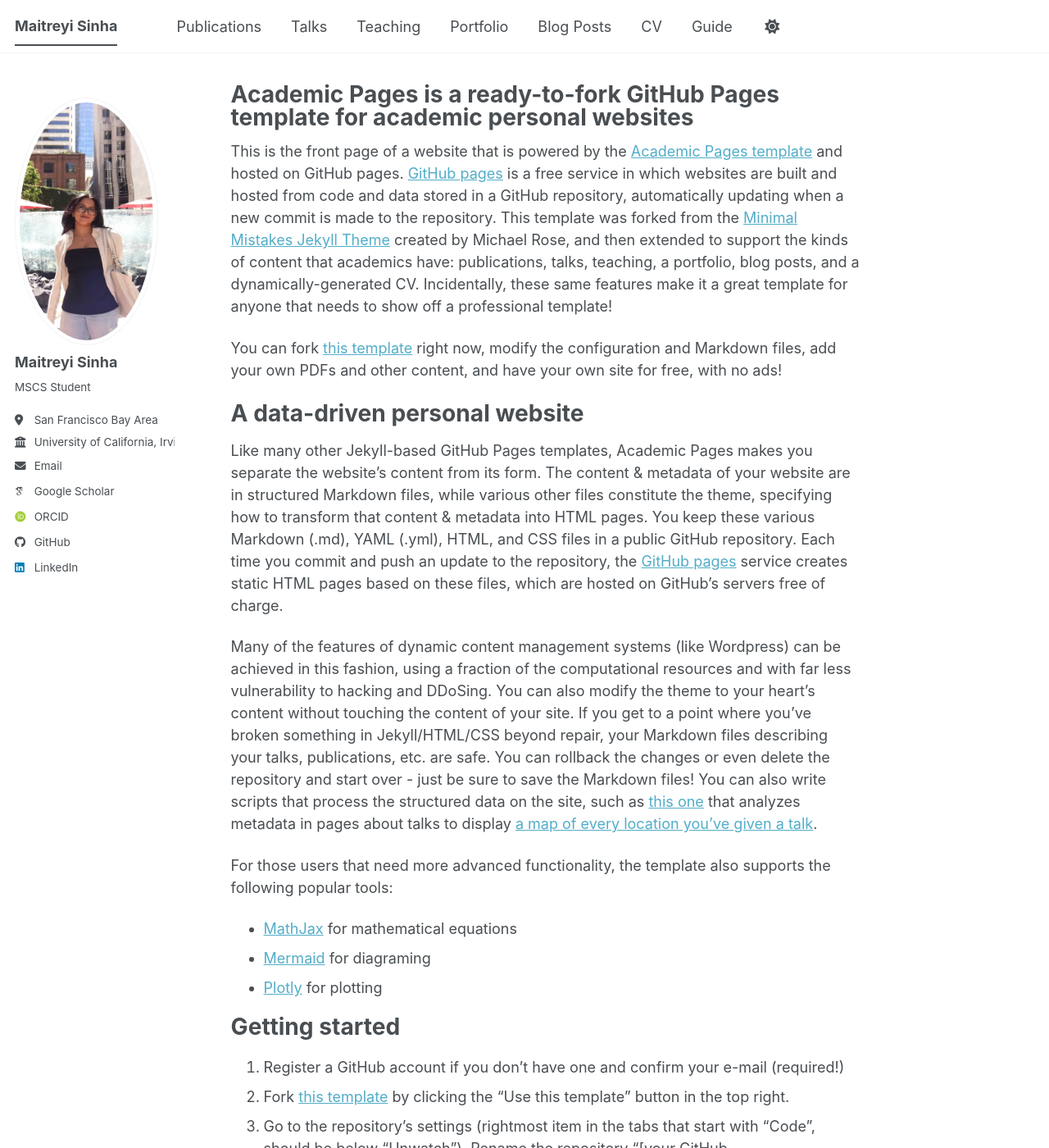
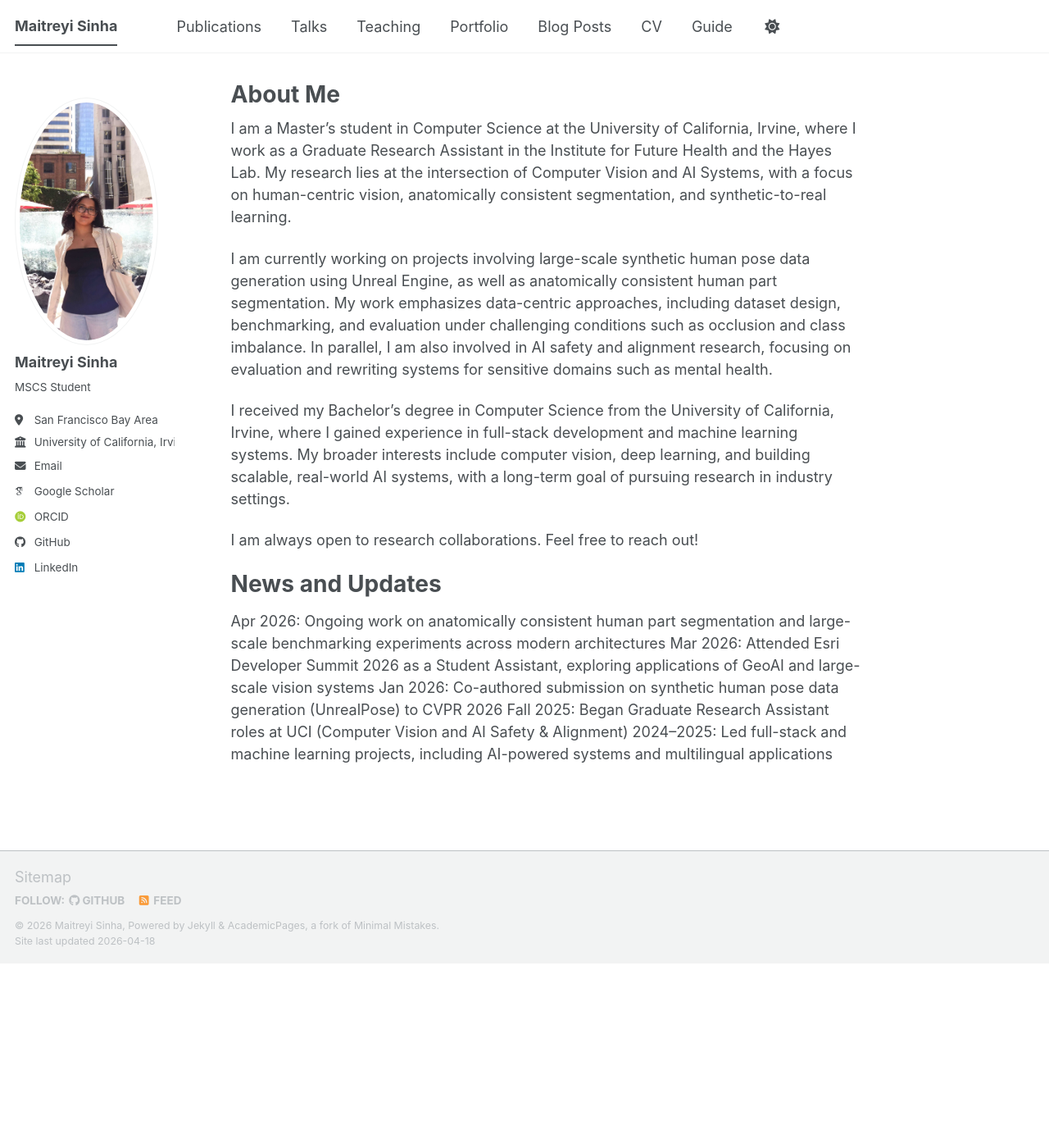
Before and after one commit to maitreyyi/maitreyyi.github.io, a Jekyll site: the page built from _pages/about.md, in a window 1280 px wide and 1400 px high. Shown: the whole window at 82% size. Built offline with Jekyll 4.4.1, drawn with Linux system fonts in a browser that asks for light colours; some web fonts are replaced; a script bundle is joined from its source files by our own code; library files that are not in the unit come from our copies; some of the changed text lies outside the part shown.

Commit message:
First revision of about.md

```diff
--- a/_pages/about.md
+++ b/_pages/about.md
@@ -1,56 +1,24 @@
 ---
 permalink: /
-title: "Academic Pages is a ready-to-fork GitHub Pages template for academic personal websites"
+title: "About Me"
 author_profile: true
 redirect_from:
   - /about/
   - /about.html
 ---
 
-This is the front page of a website that is powered by the [Academic Pages template](https://github.com/academicpages/academicpages.github.io) and hosted on GitHub pages. [GitHub pages](https://pages.github.com) is a free service in which websites are built and hosted from code and data stored in a GitHub repository, automatically updating when a new commit is made to the repository. This template was forked from the [Minimal Mistakes Jekyll Theme](https://mmistakes.github.io/minimal-mistakes/) created by Michael Rose, and then extended to support the kinds of content that academics have: publications, talks, teaching, a portfolio, blog posts, and a dynamically-generated CV. Incidentally, these same features make it a great template for anyone that needs to show off a professional template!
+I am a Master’s student in Computer Science at the University of California, Irvine, where I work as a Graduate Research Assistant in the Institute for Future Health and the Hayes Lab. My research lies at the intersection of Computer Vision and AI Systems, with a focus on human-centric vision, anatomically consistent segmentation, and synthetic-to-real learning.
 
- You can fork [this template](https://github.com/academicpages/academicpages.github.io) right now, modify the configuration and Markdown files, add your own PDFs and other content, and have your own site for free, with no ads!
+I am currently working on projects involving large-scale synthetic human pose data generation using Unreal Engine, as well as anatomically consistent human part segmentation. My work emphasizes data-centric approaches, including dataset design, benchmarking, and evaluation under challenging conditions such as occlusion and class imbalance. In parallel, I am also involved in AI safety and alignment research, focusing on evaluation and rewriting systems for sensitive domains such as mental health.
 
-A data-driven personal website
+I received my Bachelor’s degree in Computer Science from the University of California, Irvine, where I gained experience in full-stack development and machine learning systems. My broader interests include computer vision, deep learning, and building scalable, real-world AI systems, with a long-term goal of pursuing research in industry settings.
+
+I am always open to research collaborations. Feel free to reach out!
+
+News and Updates
 ======
-Like many other Jekyll-based GitHub Pages templates, Academic Pages makes you separate the website's content from its form. The content & metadata of your website are in structured Markdown files, while various other files constitute the theme, specifying how to transform that content & metadata into HTML pages. You keep these various Markdown (.md), YAML (.yml), HTML, and CSS files in a public GitHub repository. Each time you commit and push an update to the repository, the [GitHub pages](https://pages.github.com/) service creates static HTML pages based on these files, which are hosted on GitHub's servers free of charge.
-
-Many of the features of dynamic content management systems (like Wordpress) can be achieved in this fashion, using a fraction of the computational resources and with far less vulnerability to hacking and DDoSing. You can also modify the theme to your heart's content without touching the content of your site. If you get to a point where you've broken something in Jekyll/HTML/CSS beyond repair, your Markdown files describing your talks, publications, etc. are safe. You can rollback the changes or even delete the repository and start over - just be sure to save the Markdown files! You can also write scripts that process the structured data on the site, such as [this one](https://github.com/academicpages/academicpages.github.io/blob/master/talkmap.ipynb) that analyzes metadata in pages about talks to display [a map of every location you've given a talk](https://academicpages.github.io/talkmap.html).
-
-For those users that need more advanced functionality, the template also supports the following popular tools:
-- [MathJax](https://www.mathjax.org/) for mathematical equations
-- [Mermaid](https://mermaid.js.org/) for diagraming
-- [Plotly](https://plotly.com/javascript/) for plotting
-
-Getting started
-======
-1. Register a GitHub account if you don't have one and confirm your e-mail (required!)
-1. Fork [this template](https://github.com/academicpages/academicpages.github.io) by clicking the "Use this template" button in the top right.
-1. Go to the repository's settings (rightmost item in the tabs that start with "Code", should be below "Unwatch"). Rename the repository "[your GitHub username].github.io", which will also be your website's URL.
-1. Set site-wide configuration and create content & metadata (see below -- also see [this set of diffs](https://archive.is/3TPas) showing what files were changed to set up [an example site](https://getorg-testacct.github.io) for a user with the username "getorg-testacct")
-1. Upload any files (like PDFs, .zip files, etc.) to the files/ directory. They will appear at https://[your GitHub username].github.io/files/example.pdf.
-1. Check status by going to the repository settings, in the "GitHub pages" section
-
-Site-wide configuration
-------
-The main configuration file for the site is in the base directory in [_config.yml](https://github.com/academicpages/academicpages.github.io/blob/master/_config.yml), which defines the content in the sidebars and other site-wide features. You will need to replace the default variables with ones about yourself and your site's github repository. The configuration file for the top menu is in [_data/navigation.yml](https://github.com/academicpages/academicpages.github.io/blob/master/_data/navigation.yml). For example, if you don't have a portfolio or blog posts, you can remove those items from that navigation.yml file to remove them from the header.
-
-Create content & metadata
-------
-For site content, there is one Markdown file for each type of content, which are stored in directories like _publications, _talks, _posts, _teaching, or _pages. For example, each talk is a Markdown file in the [_talks directory](https://github.com/academicpages/academicpages.github.io/tree/master/_talks). At the top of each Markdown file is structured data in YAML about the talk, which the theme will parse to do lots of cool stuff. The same structured data about a talk is used to generate the list of talks on the [Talks page](https://academicpages.github.io/talks), each [individual page](https://academicpages.github.io/talks/2012-03-01-talk-1) for specific talks, the talks section for the [CV page](https://academicpages.github.io/cv), and the [map of places you've given a talk](https://academicpages.github.io/talkmap.html) (if you run this [python file](https://github.com/academicpages/academicpages.github.io/blob/master/talkmap.py) or [Jupyter notebook](https://github.com/academicpages/academicpages.github.io/blob/master/talkmap.ipynb), which creates the HTML for the map based on the contents of the _talks directory).
-
-**Markdown generator**
-
-The repository includes [a set of Jupyter notebooks](https://github.com/academicpages/academicpages.github.io/tree/master/markdown_generator
-) that converts a CSV containing structured data about talks or presentations into individual Markdown files that will be properly formatted for the Academic Pages template. The sample CSVs in that directory are the ones I used to create my own personal website at stuartgeiger.com. My usual workflow is that I keep a spreadsheet of my publications and talks, then run the code in these notebooks to generate the Markdown files, then commit and push them to the GitHub repository.
-
-How to edit your site's GitHub repository
-------
-Many people use a git client to create files on their local computer and then push them to GitHub's servers. If you are not familiar with git, you can directly edit these configuration and Markdown files directly in the github.com interface. Navigate to a file (like [this one](https://github.com/academicpages/academicpages.github.io/blob/master/_talks/2012-03-01-talk-1.md) and click the pencil icon in the top right of the content preview (to the right of the "Raw | Blame | History" buttons). You can delete a file by clicking the trashcan icon to the right of the pencil icon. You can also create new files or upload files by navigating to a directory and clicking the "Create new file" or "Upload files" buttons.
-
-Example: editing a Markdown file for a talk
-![Editing a Markdown file for a talk](/images/editing-talk.png)
-
-For more info
-------
-More info about configuring Academic Pages can be found in [the guide](https://academicpages.github.io/markdown/), the [growing wiki](https://github.com/academicpages/academicpages.github.io/wiki), and you can always [ask a question on GitHub](https://github.com/academicpages/academicpages.github.io/discussions). The [guides for the Minimal Mistakes theme](https://mmistakes.github.io/minimal-mistakes/docs/configuration/) (which this theme was forked from) might also be helpful.
+Apr 2026: Ongoing work on anatomically consistent human part segmentation and large-scale benchmarking experiments across modern architectures
+Mar 2026: Attended Esri Developer Summit 2026 as a Student Assistant, exploring applications of GeoAI and large-scale vision systems
+Jan 2026: Co-authored submission on synthetic human pose data generation (UnrealPose) to CVPR 2026
+Fall 2025: Began Graduate Research Assistant roles at UCI (Computer Vision and AI Safety & Alignment)
+2024–2025: Led full-stack and machine learning projects, including AI-powered systems and multilingual applications
```
